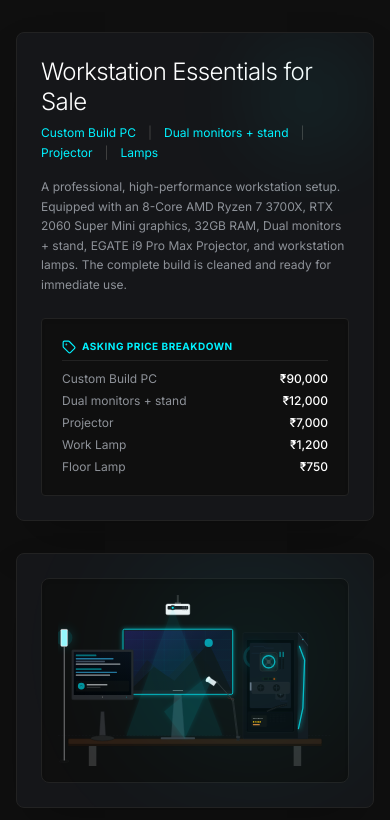
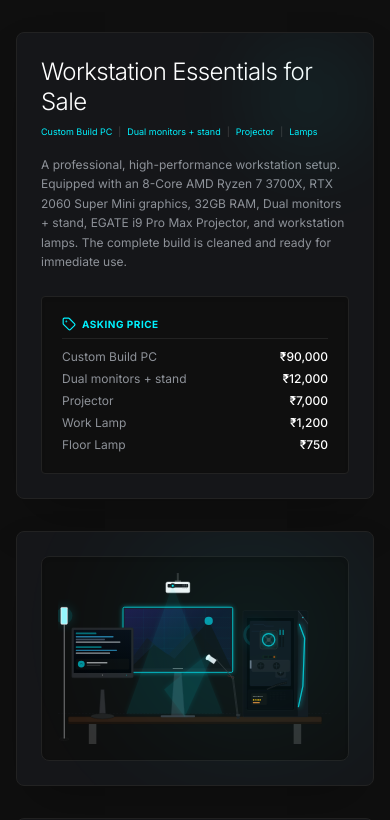
Before and after one commit to IJajit/Workstation-essentials, a React (Vite) app: page / in a window 390 px wide. Shown: the top 820 px of the page. Built offline with nearby package versions, Linux system fonts and the light colour scheme.

Commit message:
UI: Remove BREAKDOWN from price label; fix subtitle to single line on mobile

```diff
--- a/src/App.tsx
+++ b/src/App.tsx
@@ -60,7 +60,7 @@
                 </h1>
 
                 {/* Specification Subheading Bullets */}
-                <div className="flex flex-wrap items-center gap-x-3 gap-y-1 text-xs font-mono text-[#00F2FF] pt-1">
+                <div className="flex flex-nowrap items-center gap-x-1.5 text-[9px] md:text-xs font-mono text-[#00F2FF] pt-1 whitespace-nowrap overflow-x-auto">
                   <span>Custom Build PC</span>
                   <span className="text-[#444]">|</span>
                   <span>Dual monitors + stand</span>
@@ -81,7 +81,7 @@
               <div className="space-y-2.5">
                 <span className="text-[10px] text-[#00F2FF] uppercase tracking-wider font-mono block flex items-center gap-1.5 border-b border-[#222] pb-1.5 font-bold">
                   <Tag className="w-3.5 h-3.5 text-[#00F2FF]" />
-                  ASKING PRICE BREAKDOWN
+                  ASKING PRICE
                 </span>
                 <div className="space-y-1.5 font-mono text-xs">
                   <div className="flex justify-between items-center gap-4">
```
